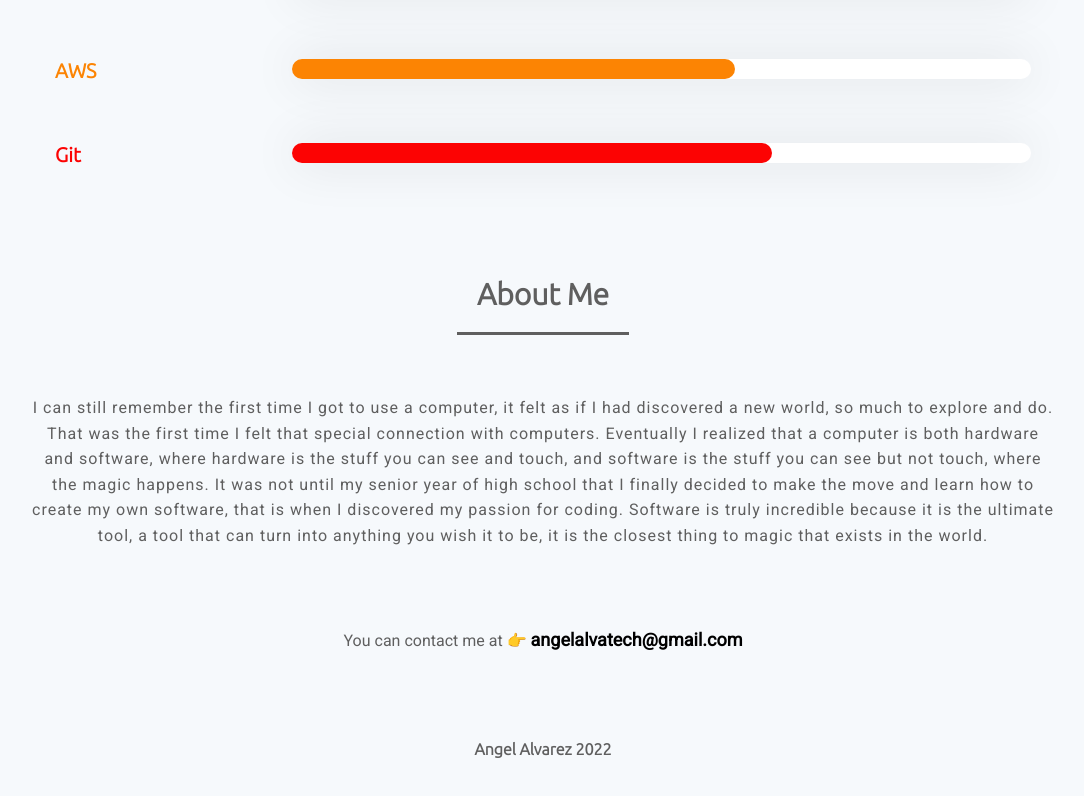
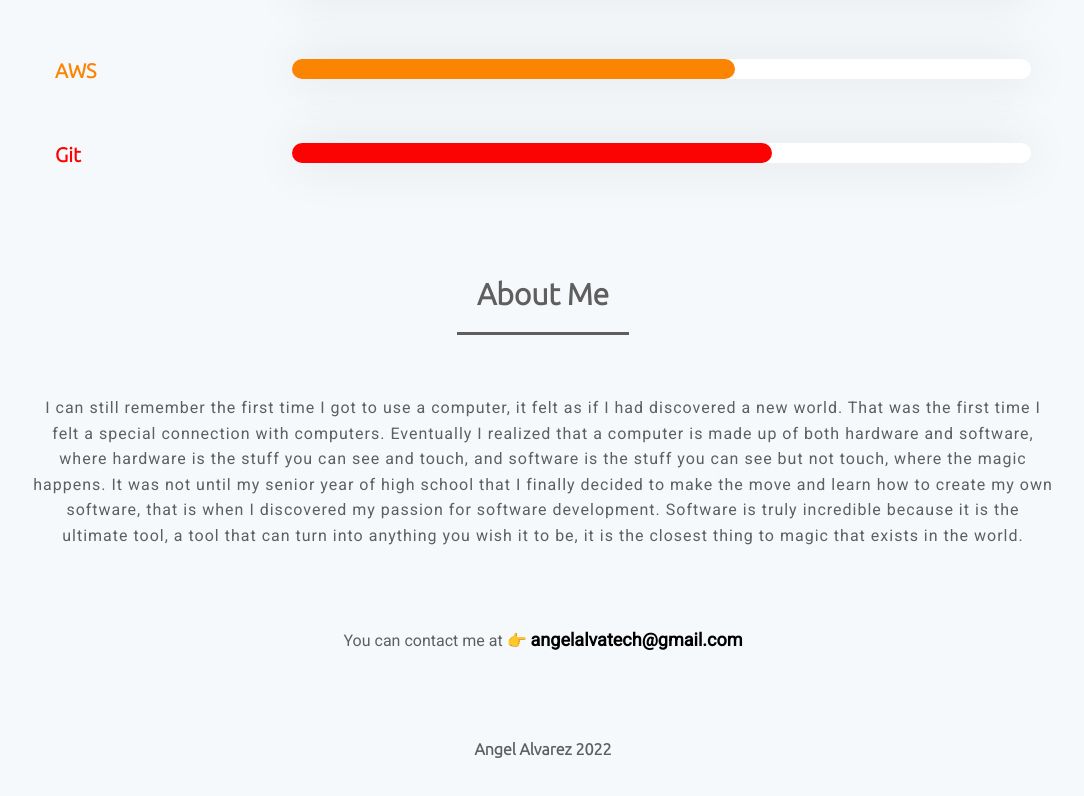
Before and after one commit to aangelalvarez/portfolio, a React (Create React App) app: page / in a window 1280 px wide. Shown: the part 4733-5529 px from the top of the page, without its empty margins (97-1181 px from the left). Built offline with nearby package versions, Linux system fonts and the light colour scheme.

Commit message:
changed about message to fix grammatical inconsistencies and improve readability

```diff
--- a/src/components/About.tsx
+++ b/src/components/About.tsx
@@ -10,12 +10,12 @@ const About: React.FC = () => {
             <h1 className='aboutTitle'>About Me</h1>
             <p className='aboutMe'>
             I can still remember the first time I got to use a computer, it felt as if I had discovered a
-            new world, so much to explore and do. That was the first time I felt that special connection
-            with computers. Eventually I realized that a computer is both hardware and software, where
+            new world. That was the first time I felt a special connection
+            with computers. Eventually I realized that a computer is made up of both hardware and software, where
             hardware is the stuff you can see and touch, and software is the stuff you can see but not
             touch, where the magic happens. It was not until my senior year of high school that I finally
             decided to make the move and learn how to create my own software, that is when I discovered my
-            passion for coding. Software is truly incredible because it is the ultimate tool, a tool that
+            passion for software development. Software is truly incredible because it is the ultimate tool, a tool that
             can turn into anything you wish it to be, it is the closest thing to magic that exists in the
             world.
 
```
